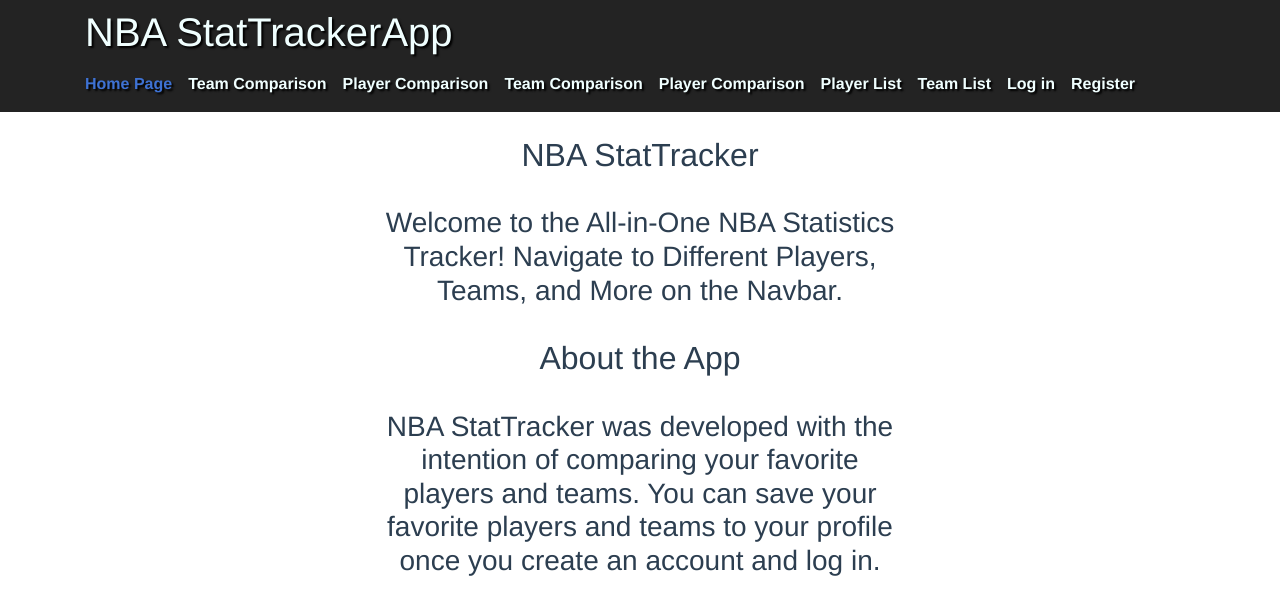
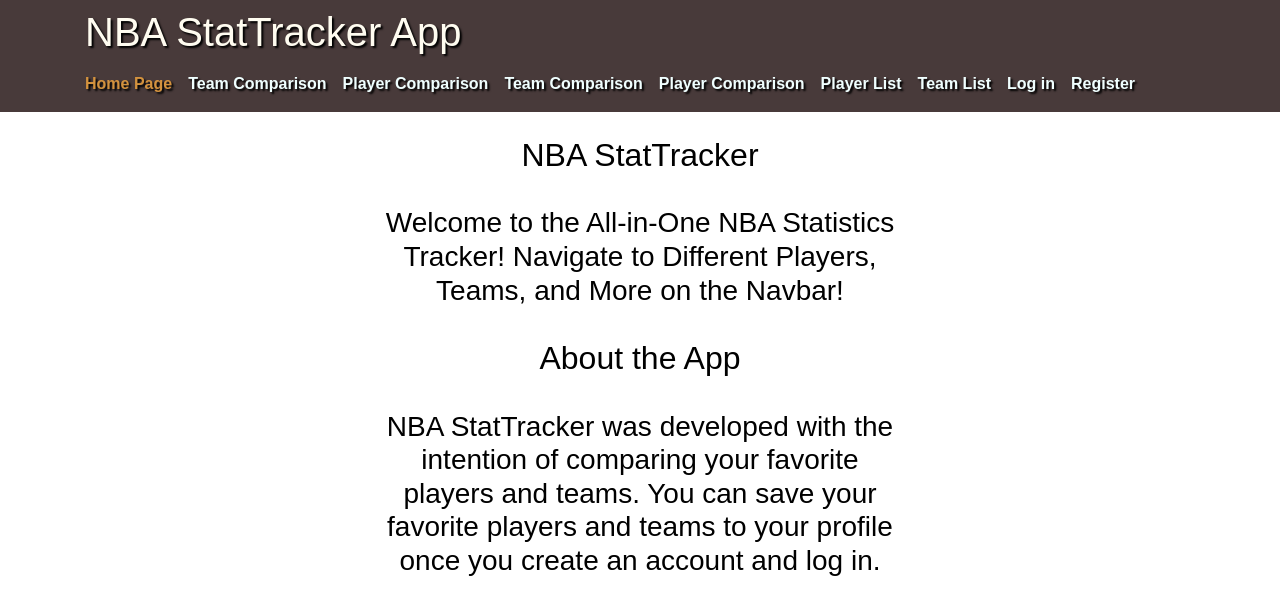
Before and after one commit to ahruska12/vue-django-nba, a Vue app in the folder nba-stattracker-vue/: page / in a window 1280 px wide. Shown: the top 614 px of the page. Built offline with nearby package versions, Linux system fonts and the light colour scheme; no server answers.

Commit message:
Basic Index page. Updating more still.

```diff
--- a/nba-stattracker-vue/src/App.vue
+++ b/nba-stattracker-vue/src/App.vue
@@ -3,7 +3,7 @@
     <header>
         <nav class="navbar justify-content-between flex-nowrap flex-row">
           <div class="container">
-            <h1><span>NBA StatTracker</span>App</h1>
+            <h1>NBA StatTracker App</h1>
               <ul class="nav navbar-nav flex-row float-right">
                 <li class="nav-item">
                   <router-link class="nav-link pr-3" to="/">Home Page</router-link>
@@ -142,18 +142,18 @@
 
 <style lang="scss">
 #app {
-  font-family: Avenir, Helvetica, Arial, sans-serif;
+  font-family: Gill Sans Ultra Bold, Gill Sans Ultra, Arial, sans-serif;
   -webkit-font-smoothing: antialiased;
   -moz-osx-font-smoothing: grayscale;
   text-align: center;
-  color: #2c3e50;
+  color: #000000;
   font-size: 16;
 }
 
 nav {
   padding: 30px;
-  background-color: rgb(35, 35, 35);
-  color:azure;
+  background-color: rgb(72, 58, 58);
+  color: #fffcf0;
   text-shadow: 2px 2px 2px black;
 
   a {
@@ -162,7 +162,7 @@
     font-size:16;
 
     &.router-link-exact-active {
-      color: #3e72d3;
+      color: #d3923e;
     }
   }
 }
--- a/nba-stattracker-vue/src/components/HomePage.vue
+++ b/nba-stattracker-vue/src/components/HomePage.vue
@@ -4,7 +4,7 @@
             <br>
             <h2> NBA StatTracker</h2>
                 <br>
-            <h3> Welcome to the All-in-One NBA Statistics Tracker! Navigate to Different Players, Teams, and More on the Navbar. </h3>
+            <h3> Welcome to the All-in-One NBA Statistics Tracker! Navigate to Different Players, Teams, and More on the Navbar! </h3>
                 <br>
             <h2> About the App</h2>
                 <br>
```
